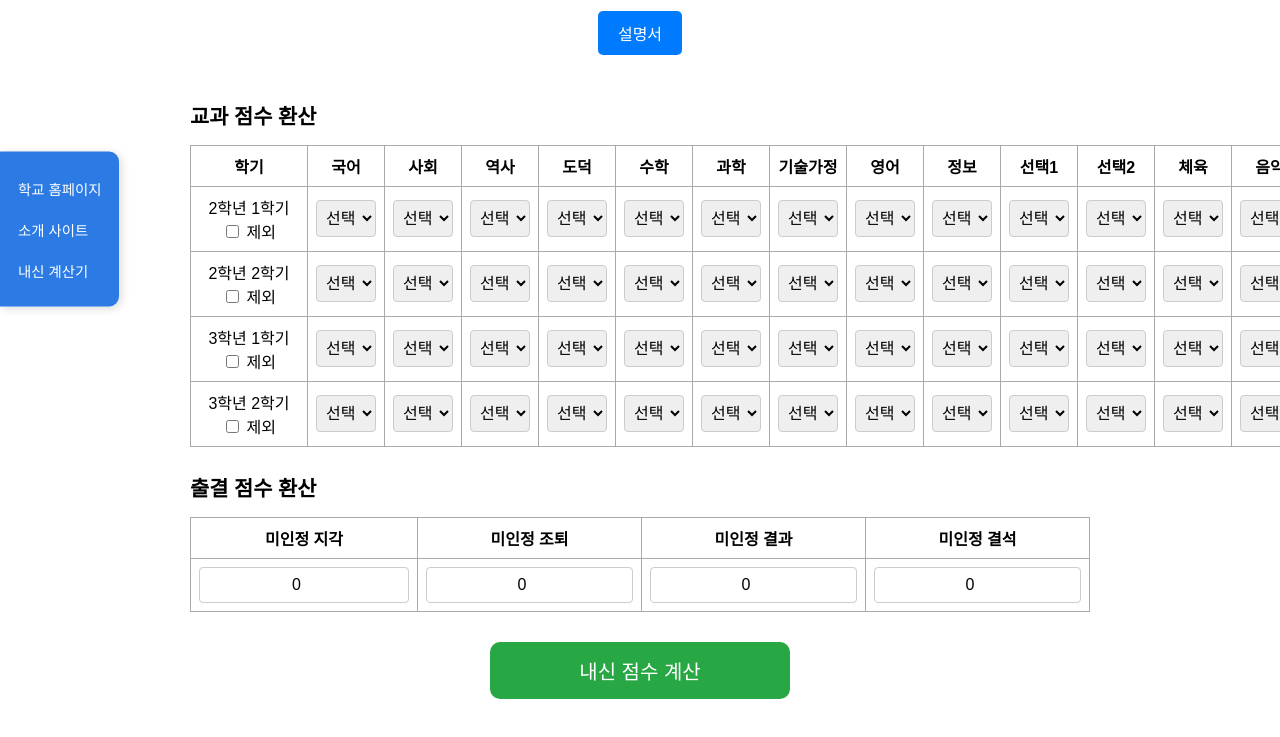
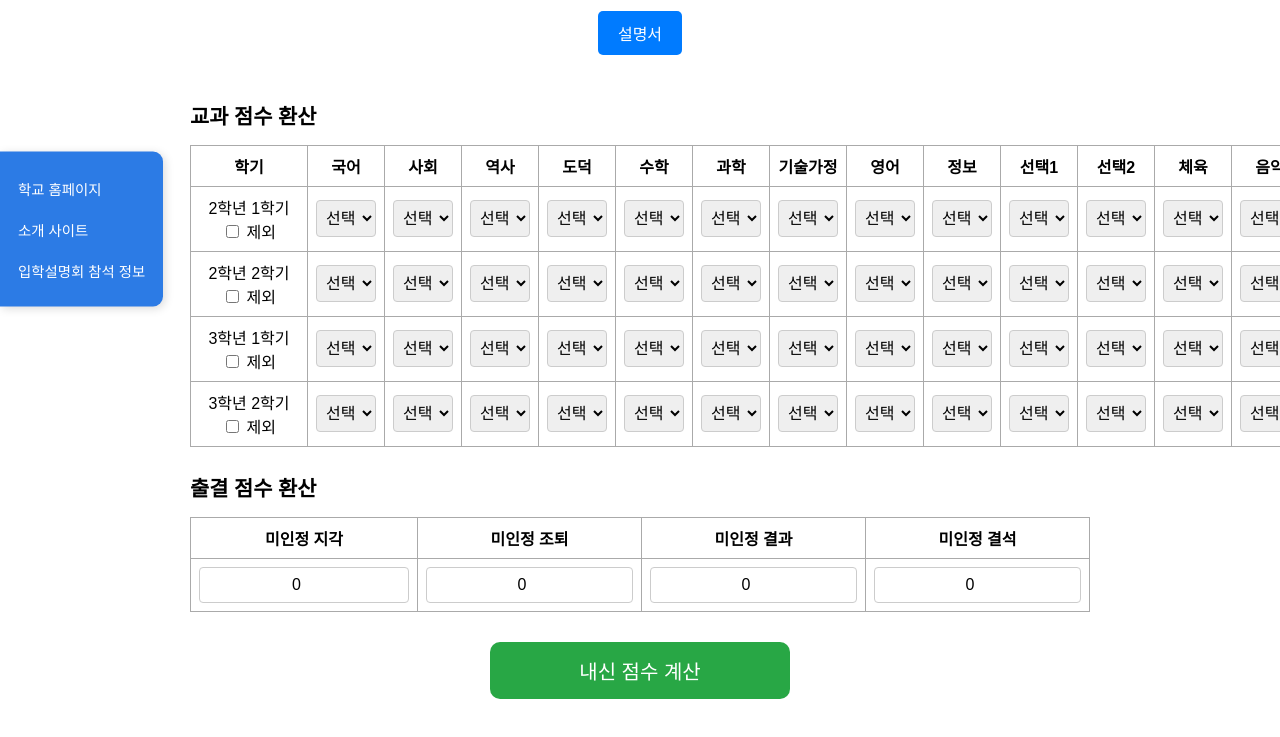
Before and after one commit to jeonyego/calculator, a plain HTML site: page index.html in a window 1280 px wide. Shown: the part 171-908 px from the top of the page. Drawn offline with Linux system fonts and the light colour scheme.

Commit message:
Update index.html

```diff
--- a/index.html
+++ b/index.html
@@ -363,7 +363,7 @@
  <div class="quick-menu">
     <a href="https://kugak-am.sen.hs.kr/175213/subMenu.do" target="_blank">학교 홈페이지</a>
     <a href="https://sites.google.com/view/jeontongyego" target="_blank">소개 사이트</a>
-    <a href="https://jeonyego.github.io/calculator/" target="_blank">내신 계산기</a>
+    <a href="https://jeonyego.github.io/registration/" target="_blank">입학설명회 참석 정보</a>
   </div>
   <div class="center-button-container">
   <button id="openGuideButton" class="guide-button">설명서</button>
```
